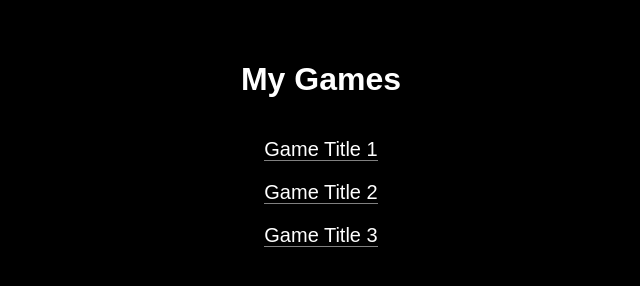
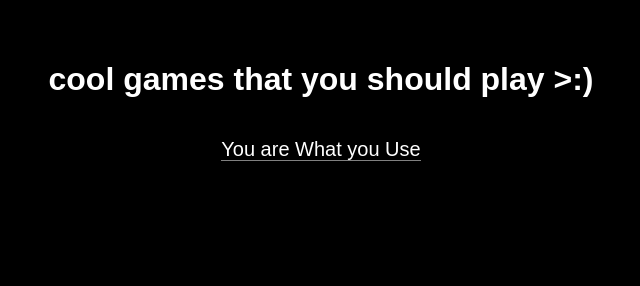
Before and after one commit to ClickerQuestOffical/JediGamehub, a plain HTML site: page index.html in a window 1280 px wide. Shown: the whole page, without its empty margins (319-959 px from the left). Drawn offline with Linux system fonts and the light colour scheme.

Commit message:
Update index.html

```diff
--- a/index.html
+++ b/index.html
@@ -2,7 +2,7 @@
 <html lang="en">
 <head>
   <meta charset="UTF-8">
-  <title>My Games</title>
+  <title>jedi game hub</title>
   <style>
     body {
       margin: 0;
@@ -38,20 +38,12 @@
 </head>
 <body>
 
-<h1>My Games</h1>
+<h1>cool games that you should play >:)</h1>
 
 <!-- ADD YOUR GAMES HERE -->
 
 <div class="game">
-  <a href="https://yourgame1.com" target="_blank">Game Title 1</a>
-</div>
-
-<div class="game">
-  <a href="https://yourgame2.com" target="_blank">Game Title 2</a>
-</div>
-
-<div class="game">
-  <a href="https://yourgame3.com" target="_blank">Game Title 3</a>
+  <a href="https://clickerquestoffical.github.io/You-are-What-you-Use/" target="_blank">You are What you Use</a>
 </div>
 
 <!-- COPY & PASTE MORE ABOVE -->
```
